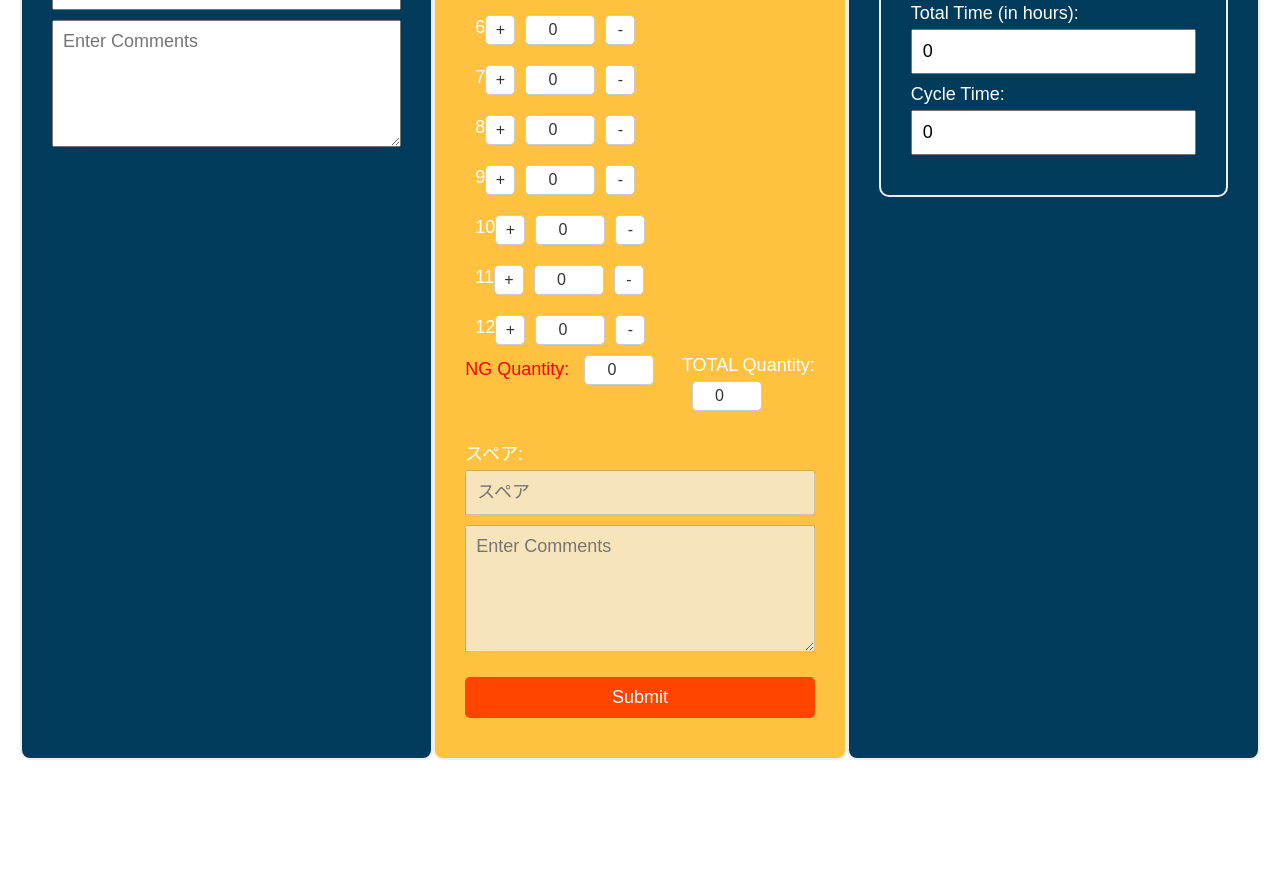
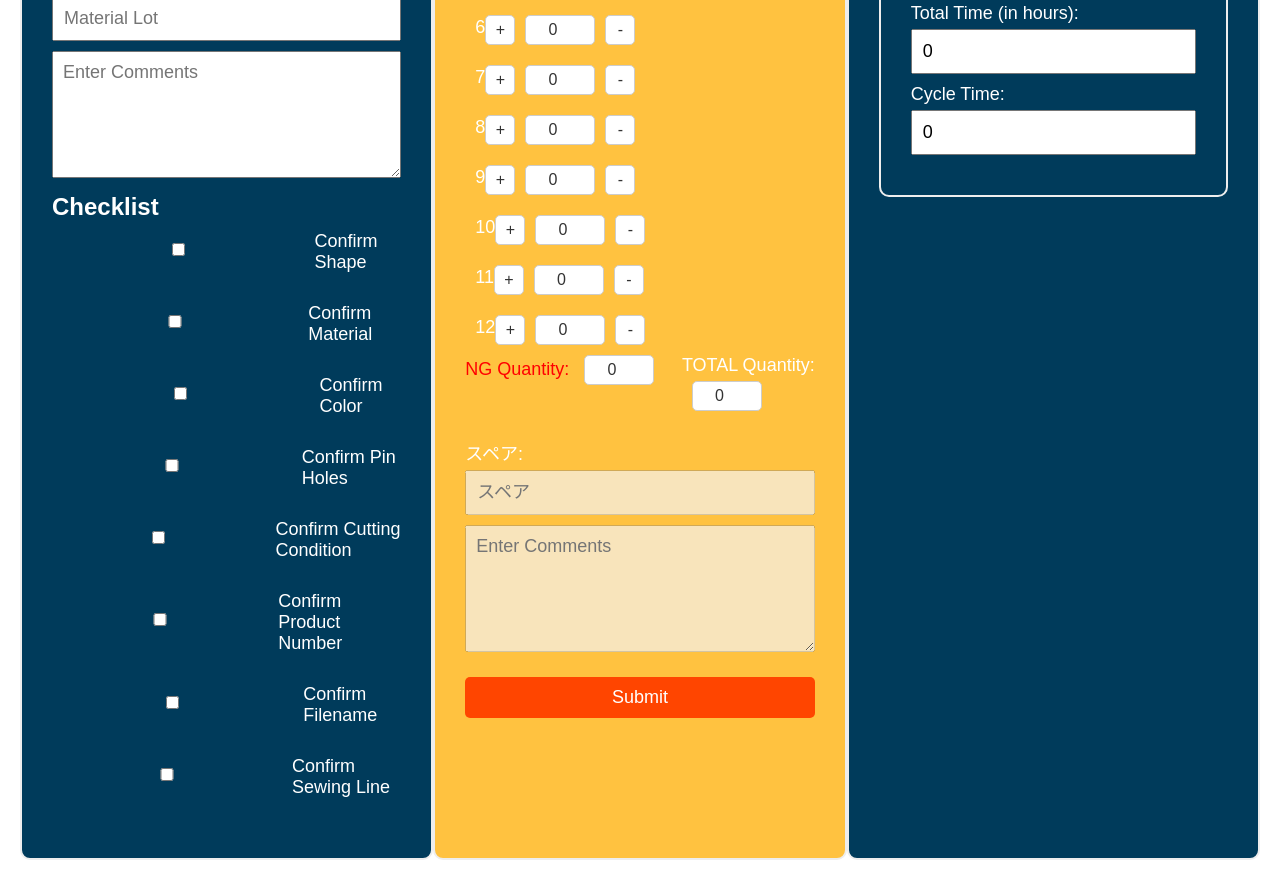
Before and after one commit to karlsome/Kurachi, a plain HTML site: page nippo.html in a window 1280 px wide. Shown: the part 693-1573 px from the top of the page. Before the commit the page ends 1473 px from the top, so only its background shows below. Drawn offline with Linux system fonts and the light colour scheme; no server answers.

Commit message:
checklist added but no functionality yet

```diff
--- a/Google Sheet.css
+++ b/Google Sheet.css
@@ -199,6 +199,7 @@ input[type="number"] {
 }
 
 
+/* CSS code for navigation bar */
 nav {
     width: 100%;
     background-color: #333;
@@ -217,3 +218,14 @@ nav a:hover {
     background-color: #ddd;
     color: black;
 }
+
+/* CSS for checklist */
+.checklist-item {
+    display: flex;
+    align-items: center; /* Change to 'center' for better vertical alignment */
+    margin-bottom: 25px;
+    justify-content: flex-start; /* Align items to the left */
+}
+.checklist-item input {
+    margin-right: 10px;
+}
--- a/nippo.html
+++ b/nippo.html
@@ -14,7 +14,7 @@
                 <a href="machine.html">設備</a>
             </nav>
             <h4 id = "nippoTitle">倉知日報</h4>
-            <label name="設備" id="dropdown"></label>
+            <label>設備:</label><label name="設備" id="dropdown"></label>
             <input type="hidden" name="設備" id="hidden設備">
             <input type="hidden" name="工場" id="hidden工場">
 
@@ -47,8 +47,43 @@
             <br>
             <textarea name="Comments1" rows="5" placeholder="Enter Comments"></textarea>
             <br>
-            <br>
-            <br>
+
+            <!-- This code is for the checklist -->
+            <div>
+                <h4>Checklist</h4>
+                    <div class="checklist-item">
+                        <input type="checkbox" id="confirm-shape" name="confirm-shape">
+                        <label for="confirm-shape">Confirm Shape</label>
+                    </div>
+                    <div class="checklist-item">
+                        <input type="checkbox" id="confirm-material" name="confirm-material">
+                        <label for="confirm-material">Confirm Material</label>
+                    </div>
+                    <div class="checklist-item">
+                        <input type="checkbox" id="confirm-color" name="confirm-color">
+                        <label for="confirm-color">Confirm Color</label>
+                    </div>
+                    <div class="checklist-item">
+                        <input type="checkbox" id="confirm-pin-holes" name="confirm-pin-holes">
+                        <label for="confirm-pin-holes">Confirm Pin Holes</label>
+                    </div>
+                    <div class="checklist-item">
+                        <input type="checkbox" id="confirm-cutting-condition" name="confirm-cutting-condition">
+                        <label for="confirm-cutting-condition">Confirm Cutting Condition</label>
+                    </div>
+                    <div class="checklist-item">
+                        <input type="checkbox" id="confirm-product-number" name="confirm-product-number">
+                        <label for="confirm-product-number">Confirm Product Number</label>
+                    </div>
+                    <div class="checklist-item">
+                        <input type="checkbox" id="confirm-filename" name="confirm-filename">
+                        <label for="confirm-filename">Confirm Filename</label>
+                    </div>
+                    <div class="checklist-item">
+                        <input type="checkbox" id="confirm-sewing-line" name="confirm-sewing-line">
+                        <label for="confirm-sewing-line">Confirm Sewing Line</label>
+                    </div>
+            </div>
     </div>
 
 
```
Also changed, not shown: 1 other file.
